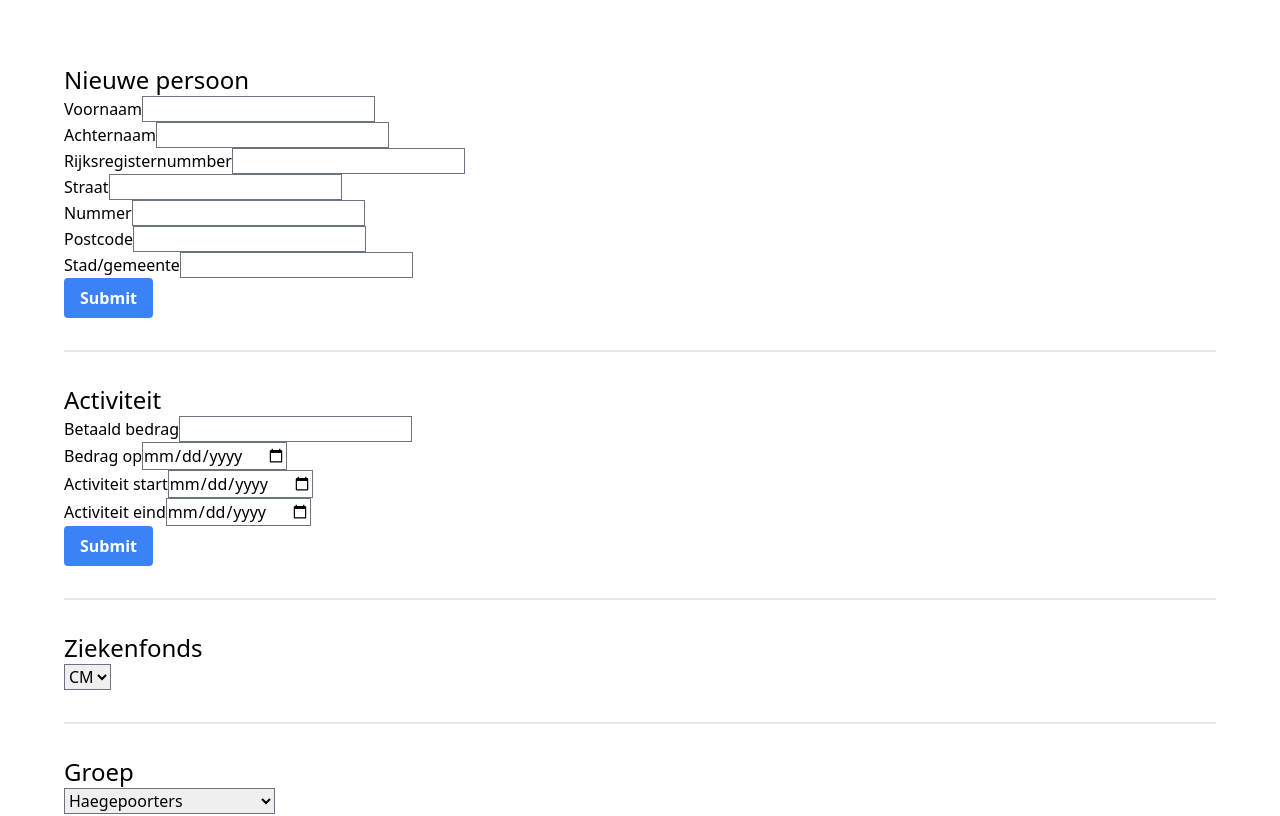
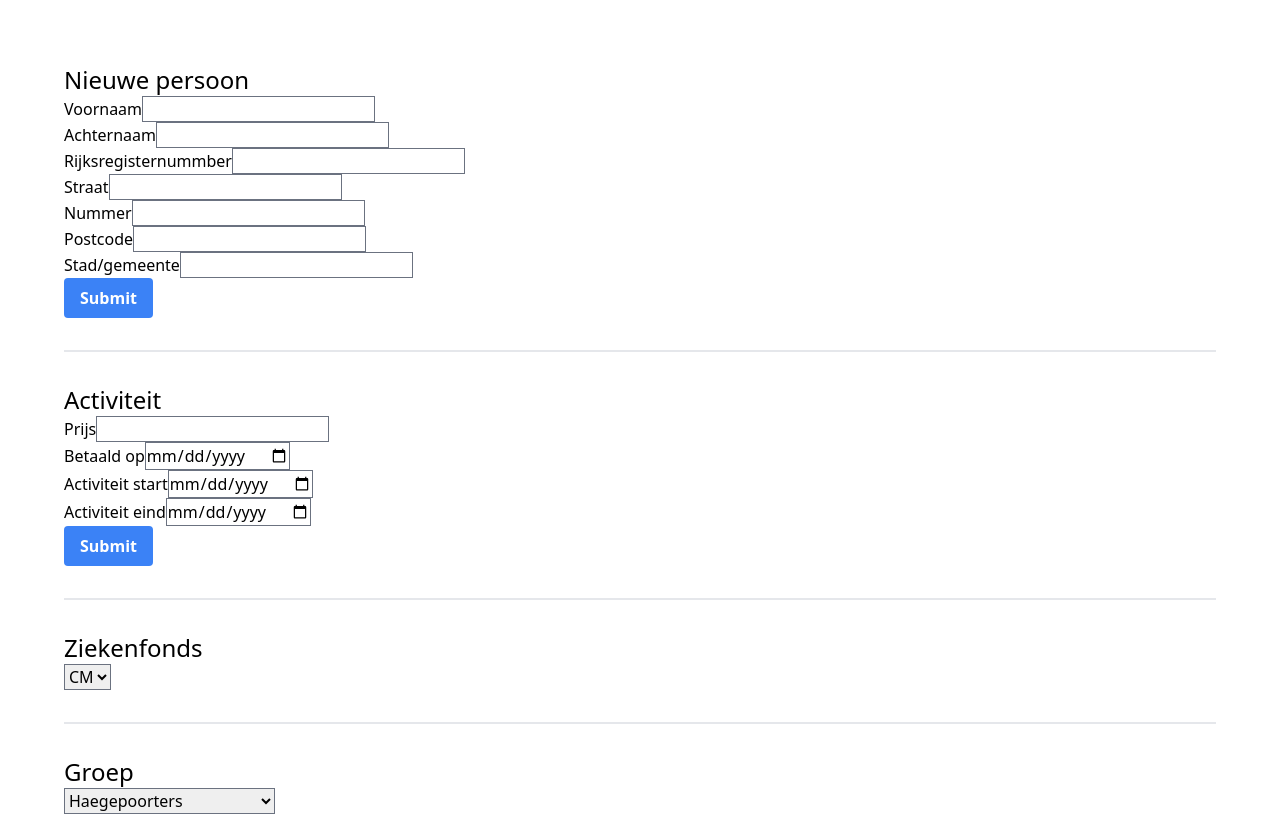
Before and after one commit to lennertderyck/insurance-pdf-generator, a React (Create React App) app: page / in a window 1280 px wide. Shown: the top 816 px of the page. Built offline with nearby package versions, Linux system fonts and the light colour scheme; no server answers.

Commit message:
Update EventForm.tsx

```diff
--- a/src/components/forms/EventForm/EventForm.tsx
+++ b/src/components/forms/EventForm/EventForm.tsx
@@ -13,8 +13,8 @@ const EventForm: FC<Props> = ({ onSubmit }) => {
     <Form ref={formRef} onSubmit={(data) => {
       onSubmit(data);
     }}>
-      <Input label="Betaald bedrag" name="payment.amount" type="number" min={0} />
-      <Input label="Bedrag op" name="payment.date" type="date" />
+      <Input label="Prijs" name="payment.amount" type="number" min={0} />
+      <Input label="Betaald op" name="payment.date" type="date" />
       <Input label="Activiteit start" name="period.start" type="date" />
       <Input label="Activiteit eind" name="period.end" type="date" />
       <button type="submit">Submit</button>
```
